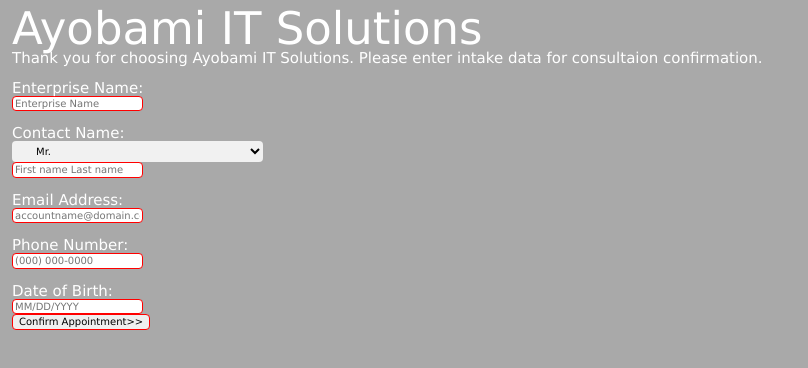
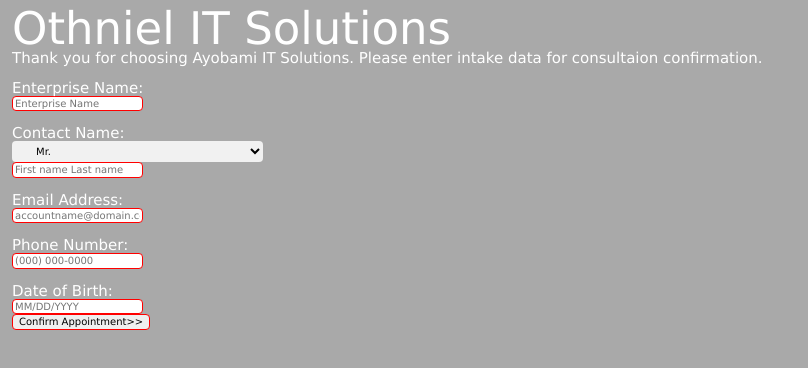
Before and after one commit to oolorundara/lab2, a plain HTML site: page index.html in a window 1280 px wide. Shown: the whole page, without its empty margins (0-808 px from the left). Drawn offline with Linux system fonts and the light colour scheme.

Commit message:
Update index.html

```diff
--- a/index.html
+++ b/index.html
@@ -1,5 +1,5 @@
 <!DOCTYPE html>
-<!--adebowale, programmer-->
+
 <html lang="en" class="nojs">
    <head>
       <meta charset="utf-8">
@@ -11,7 +11,7 @@
    <body>
      <fieldset>
 <form>
-      <h1>Ayobami IT Solutions</h1>
+      <h1>Othniel IT Solutions</h1>
       <p>Thank you for choosing Ayobami IT Solutions. Please enter intake data for consultaion confirmation.</p>
       <!--Company Name-->
       <div class ="enterprisename">
```
